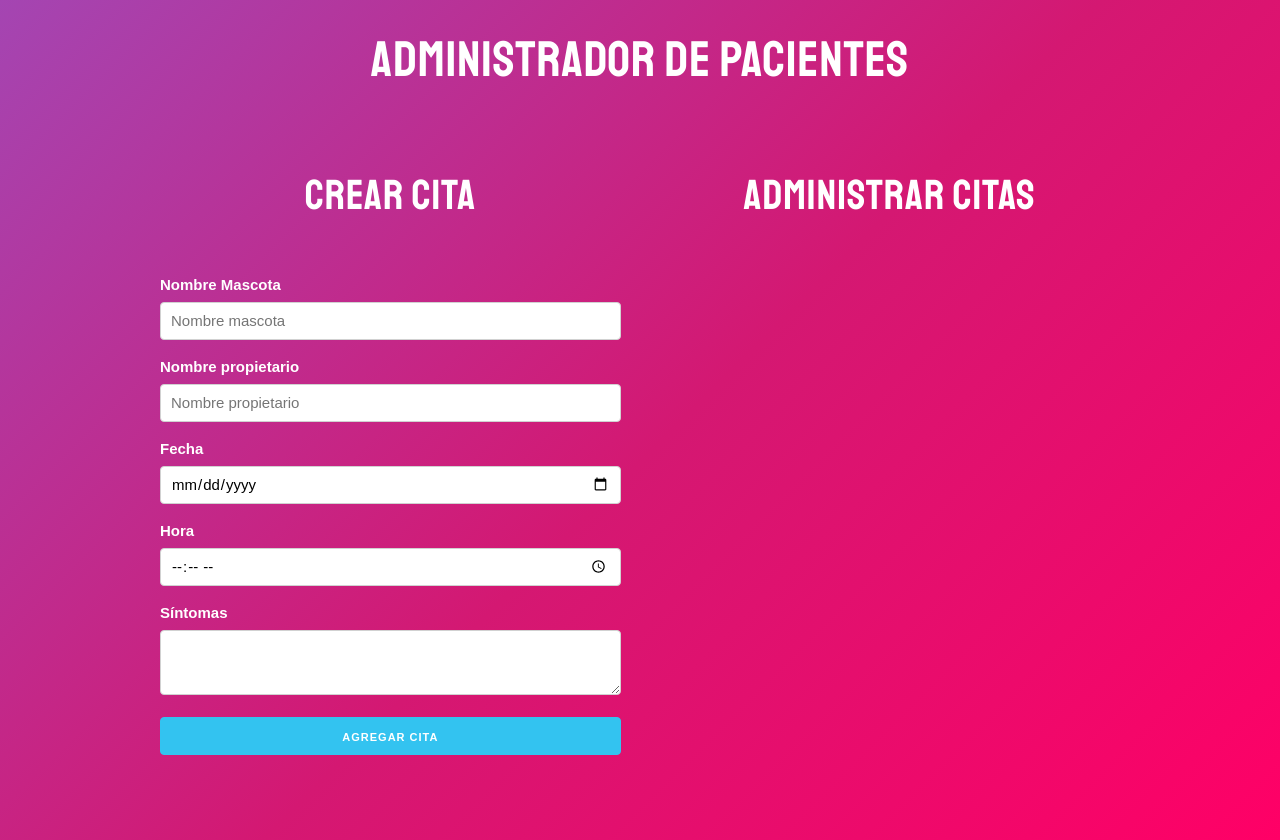
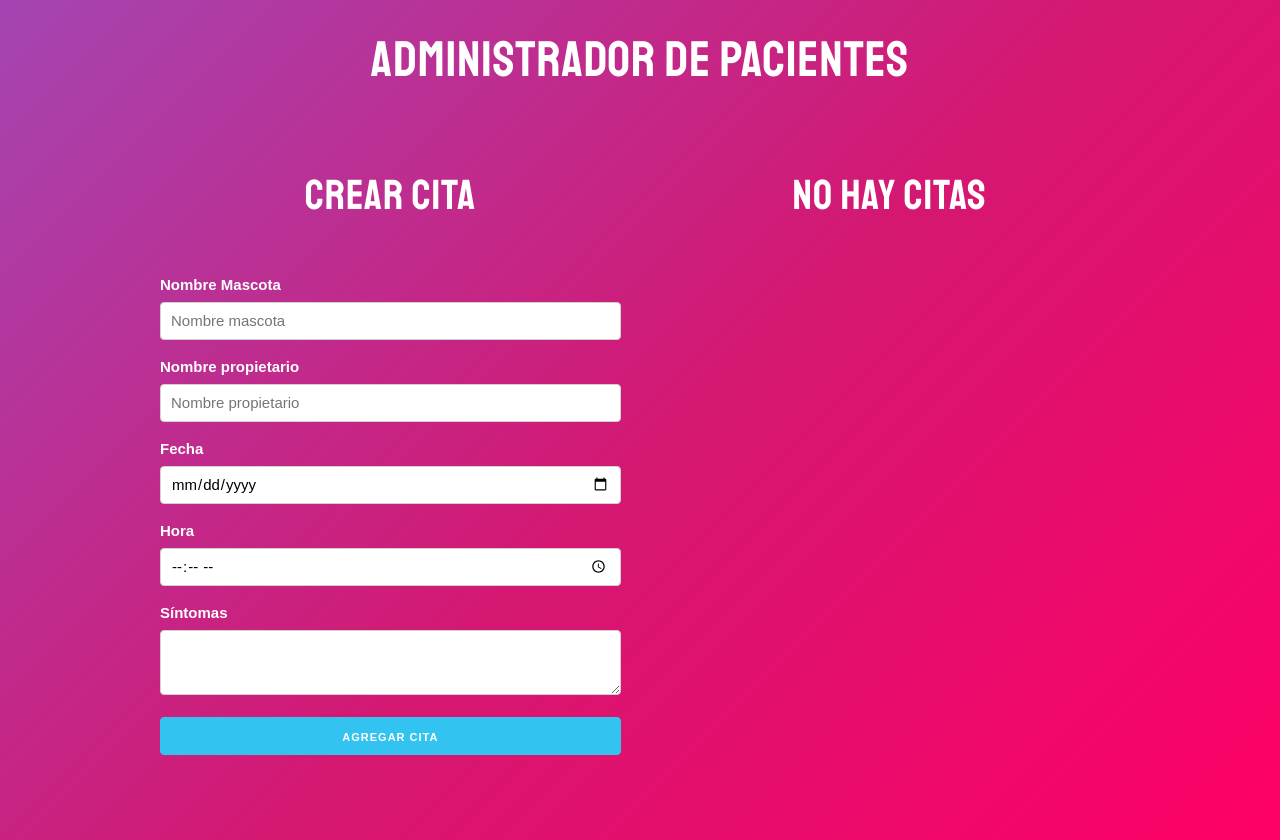
Before and after one commit to roburi/Tutoriales, a React (Create React App) app in the folder citas/: page / in a window 1280 px wide. Built offline with nearby package versions, Linux system fonts and the light colour scheme.

Commit message:
Mensaje condicional sin/con citas

```diff
--- a/citas/src/App.js
+++ b/citas/src/App.js
@@ -21,6 +21,9 @@
 
   };
 
+  //Mensaje condicional
+  const titulo = citas.length === 0 ? 'No hay citas' : 'Administra tus citas'
+
   return (
     <Fragment>
       <h1>Administrador de Pacientes</h1>
@@ -32,7 +35,7 @@
               crearCita={crearCita}/>
           </div>
           <div className="one-half column">
-            <h2>Administrar citas</h2>
+            <h2>{titulo}</h2>
 
             {citas.map(cita => (
               <Cita
```
